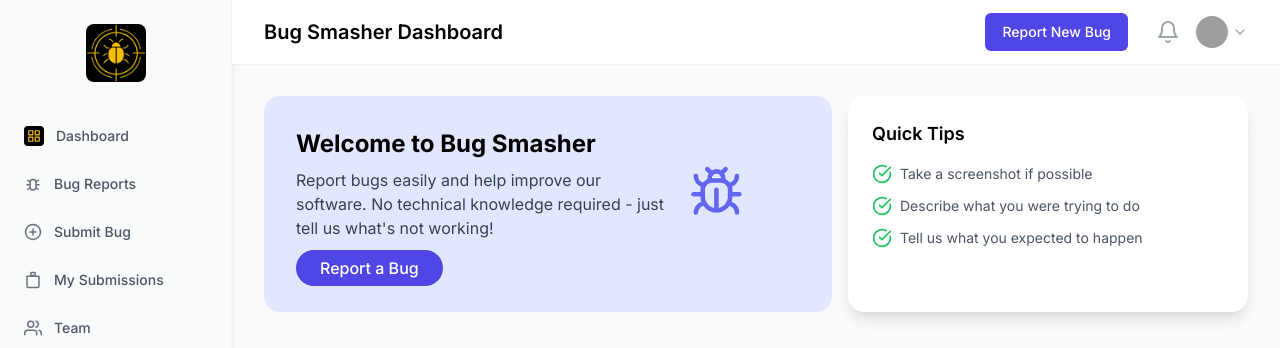
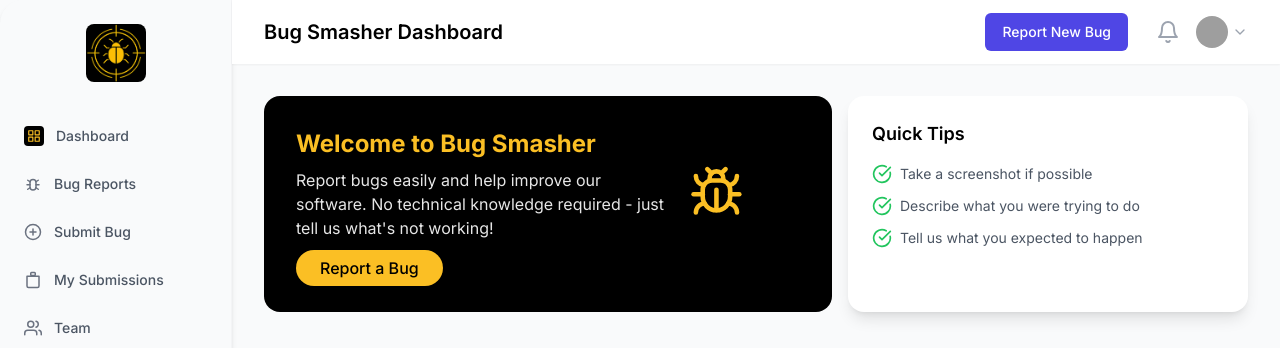
Before and after one commit to Yolxander/bug-smasher, a Next.js app: page / in a window 1280 px wide. Shown: the top 348 px of the page. Built offline with nearby package versions, Linux system fonts and the light colour scheme; no server answers; grey boxes are pictures that could not be loaded.

Commit message:
added component back

```diff
--- a/app/page.tsx
+++ b/app/page.tsx
@@ -59,18 +59,21 @@ export default function HomePage() {
           </header>
 
           <main className="flex-1 p-8">
-            {/* Hero Section */}
+            {/* Updated Hero Section */}
             <div className="flex justify-between mb-8">
-              <div className="bg-indigo-100 rounded-2xl p-8 flex-1 mr-4">
+              <div className="bg-black rounded-2xl p-8 flex-1 mr-4">
                 <div className="max-w-md flex justify-between items-start">
                   <div>
-                    <h2 className="text-2xl font-bold mb-2">Welcome to Bug Smasher</h2>
-                    <p className="text-gray-700 mb-4">Report bugs easily and help improve our software. No technical knowledge required - just tell us what's not working!</p>
-                    <Link href="/submit" className="bg-indigo-600 text-white px-6 py-2 rounded-full font-medium hover:bg-indigo-700">
+                    <h2 className="text-2xl font-bold mb-2 text-amber-400">Welcome to Bug Smasher</h2>
+                    <p className="text-white mb-4 opacity-90">Report bugs easily and help improve our software. No technical knowledge required - just tell us what's not working!</p>
+                    <Link
+                      href="/submit"
+                      className="bg-amber-400 text-black px-6 py-2 rounded-full font-medium hover:bg-amber-300 transition-colors"
+                    >
                       Report a Bug
                     </Link>
                   </div>
-                  <Bug className="h-32 w-32 text-indigo-500 ml-4" />
+                  <Bug className="h-32 w-32 text-amber-400 ml-4" />
                 </div>
               </div>
 
```
